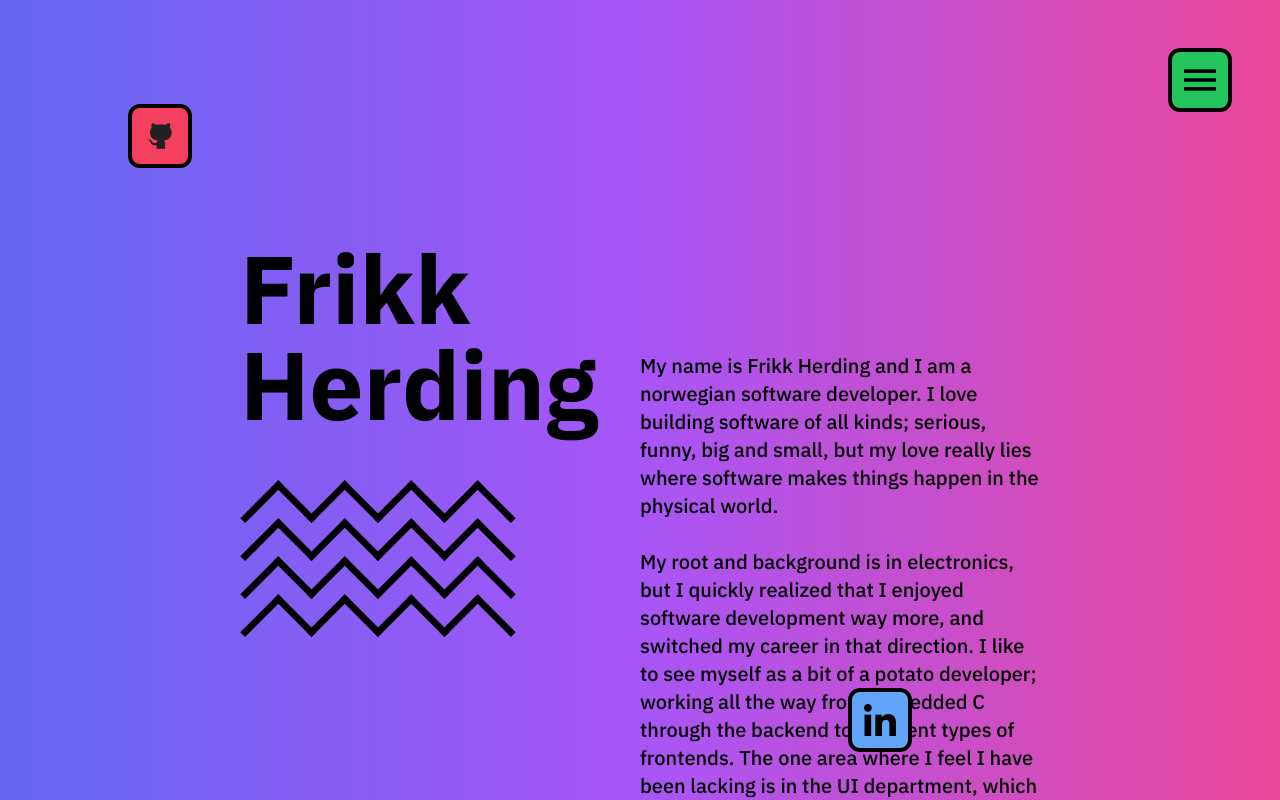
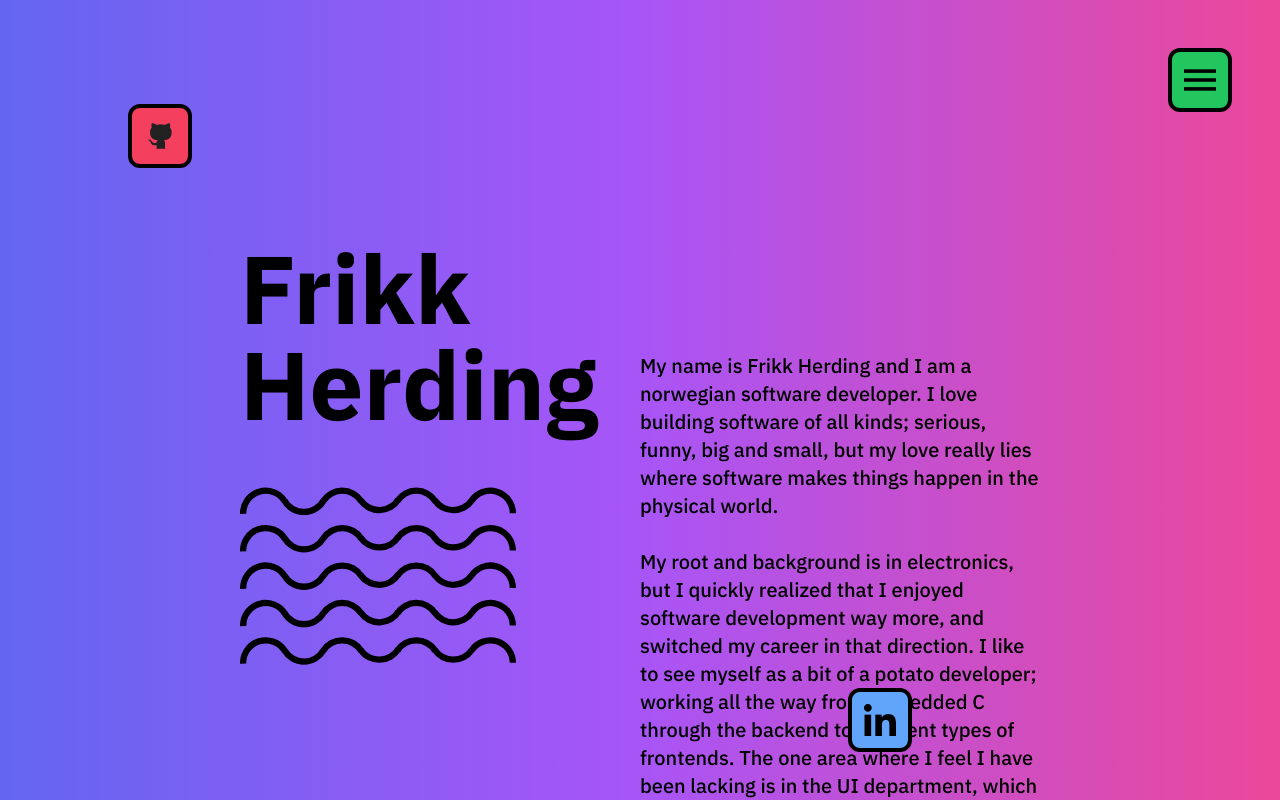
Before and after one commit to frikksol/personal-website, a SvelteKit app: page / in a window 1280 px wide. Shown: the top 800 px of the page. Built offline with nearby package versions, Linux system fonts and the light colour scheme.

Commit message:
💄 Switch to waves icon

```diff
--- a/src/routes/+page.svelte
+++ b/src/routes/+page.svelte
@@ -20,8 +20,8 @@
         <h1 class="text-5xl font-bold text-black sm:text-8xl">Herding</h1>
         <img
           class="max-w-full py-12 pr-6 xl:w-3/4 xl:max-w-md"
-          src="zigzag-black.svg"
-          alt="zigzag"
+          src="waves-black.svg"
+          alt="waves"
         />
       </div>
       <div class="pt-2 xl:pt-28">
```
Also changed, not shown: static/waves-black.svg (added).
